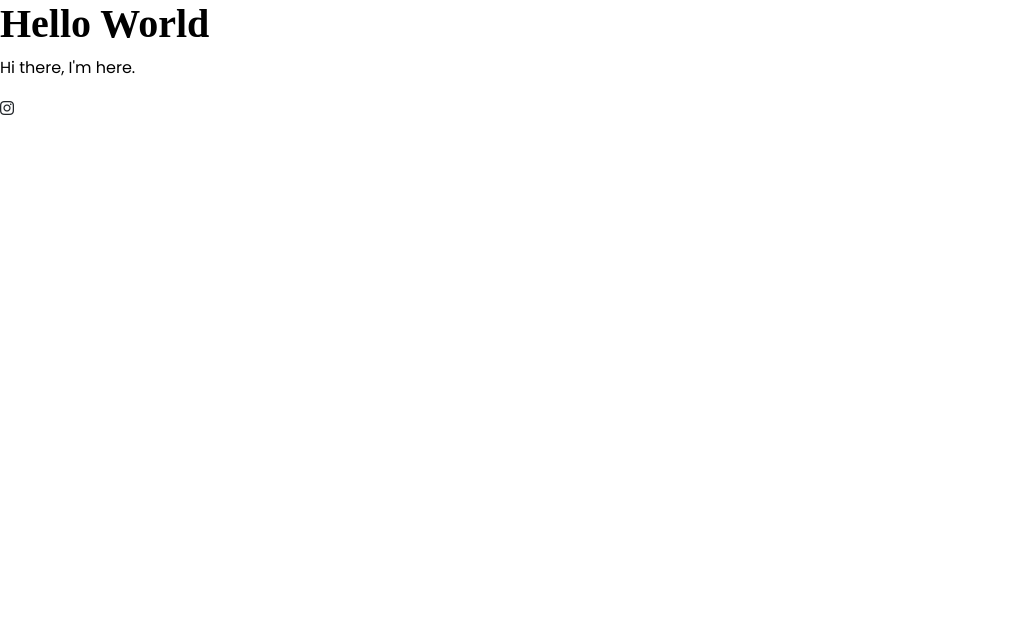
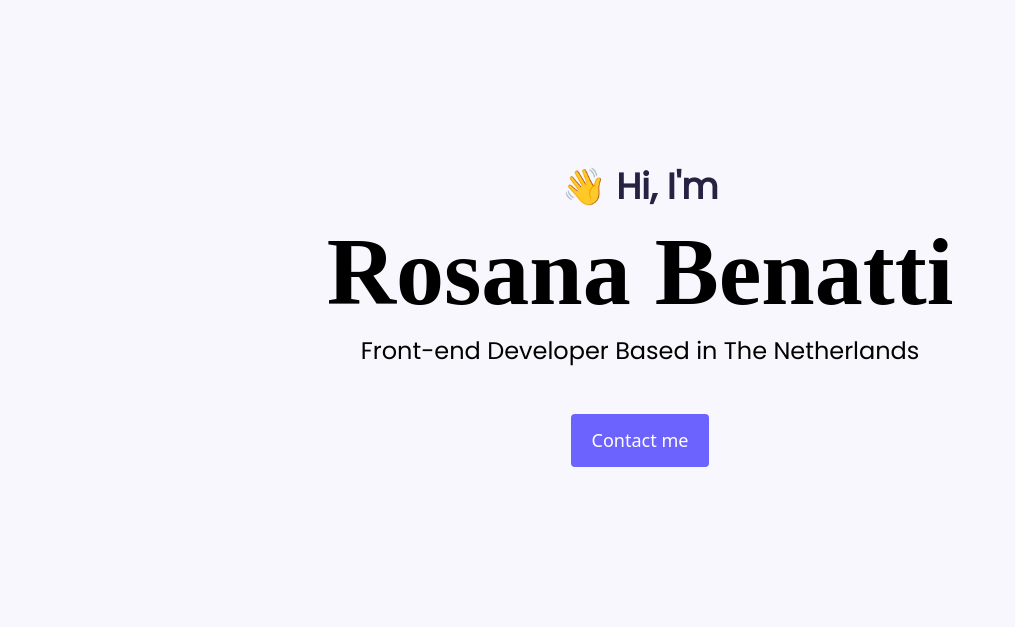
Before and after one commit to rosanabenatti/benatti-portfolio-project, a plain HTML site: page index.html in a window 1280 px wide. Shown: the whole page, without its empty margins (0-1015 px from the left). Drawn offline with nearby package versions, Linux system fonts and the light colour scheme; a web font is replaced by a local one.

Commit message:
Styled CSS Hero

```diff
--- a/index.html
+++ b/index.html
@@ -35,8 +35,13 @@
     <title>Benatti-Portfolio-Project</title>
   </head>
   <body>
-    <h1>Hello World</h1>
-    <p>Hi there, I'm here.</p>
-    <i class="fa-brands fa-instagram"></i>
+    <div class="hero">
+      <p>👋 Hi, I'm</p>
+      <h1>Rosana Benatti</h1>
+      <h2 class="mb-5">Front-end Developer Based in The Netherlands</h2>
+      <div>
+        <a href="#" class="btn btn-branding">Contact me</a>
+      </div>
+    </div>
   </body>
 </html>
--- a/styles/portfolio.css
+++ b/styles/portfolio.css
@@ -1,8 +1,17 @@
-h1 {
+h1,
+h2,
+h3,
+h4,
+h5,
+h6 {
   color: black;
 
   font-family: "Playfair", serif;
   font-weight: bold;
+}
+
+h1 {
+  font-size: 96px;
 }
 
 p {
@@ -10,3 +19,32 @@ p {
 
   font-family: "Poppins", sans-serif;
 }
+
+.hero {
+  background: #f9f7fe;
+  text-align: center;
+  padding: 160px 20px;
+}
+
+.hero p {
+  font-family: "Poppins", sans-serif;
+  font-size: 36px;
+  font-weight: bold;
+  margin: 0;
+  color: #272142;
+}
+
+.hero h2 {
+  font-family: "Poppins", sans-serif;
+  font-size: 24px;
+  font-weight: normal;
+}
+
+.btn-branding {
+  background: #6c63ff;
+  border-radius: 4px;
+  color: white;
+  font-size: 18px;
+  line-height: 27px;
+  padding: 12px 20px;
+}
```
